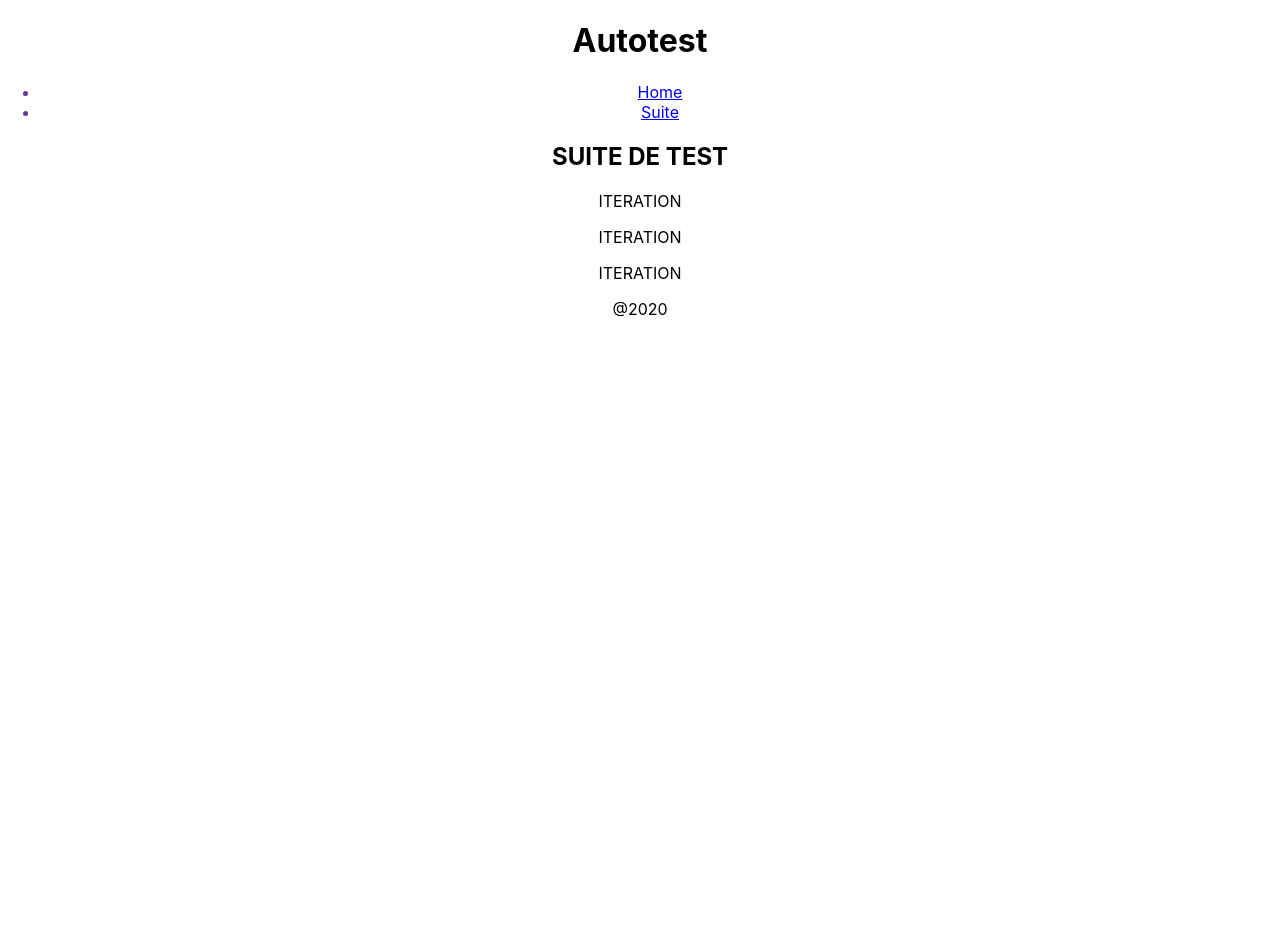
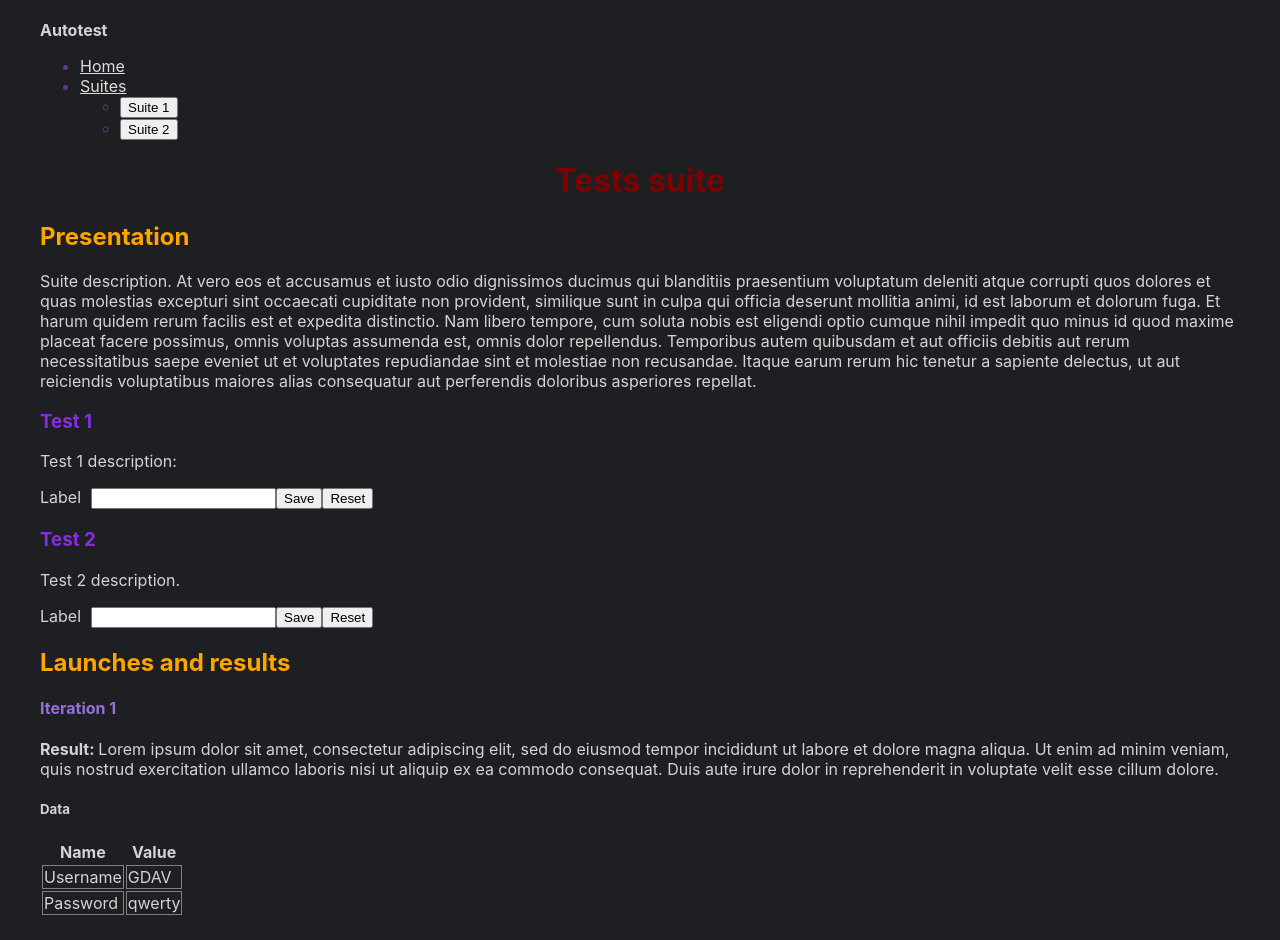
Before and after one commit to ophelielv/autotest, a React (Create React App) app in the folder autotestfront/: page /suite in a window 1280 px wide. Shown: the top 940 px of the page. Before the commit the page ends 800 px from the top, so only its background shows below. Built offline with nearby package versions, Linux system fonts and the light colour scheme.

Commit message:
basic html and css, first components

```diff
--- a/autotestfront/src/App.css
+++ b/autotestfront/src/App.css
@@ -1,7 +1,31 @@
 .App {
-  text-align: center;
+  padding: 20px 40px;
+  background-color: rgb(30, 31, 34);
+  color: rgb(212, 212, 212);
 }
 
+h1 { color: maroon; text-align: center;}
+h2 { color: orange;}
+h3 { color: blueviolet;}
+h4 { color: mediumpurple}
+a { color: gainsboro; }
+
+label{
+  margin-right: 10px;
+}
+
+footer {
+  text-align: center;
+  padding: 20px 10px;
+}
+
+.AppContainer{
+
+}
+
+.AppNav {
+
+}
 /*
 .App-logo {
   height: 40vmin;
--- a/autotestfront/src/App.js
+++ b/autotestfront/src/App.js
@@ -2,23 +2,34 @@ import React from 'react';
 import Navigation from './components/navigation';
 import {
   BrowserRouter as Router,
-  // Switch,
-  // Route,
-  // Link
+  Switch,
+  Route
 } from "react-router-dom";
 import './App.css';
+
+import Suite from './scenes/suite';
+import Home from './scenes/home';
+
 function App() {
   return (
     <Router>
       <div className="App">
         <header className="App-header">
-          <h1>Autotest</h1>
+          <strong>Autotest</strong>
         </header>
 
         <Navigation />
 
+        {/* A <Switch> looks through its children <Route>s and
+            renders the first one that matches the current URL. */}
+        <Switch>
+          <Route path="/suite"><Suite /></Route>
+          <Route path="/"><Home /></Route>
+        </Switch>
+
         <footer> @2020 </footer>
       </div>
+
     </Router >
   );
 }
--- a/autotestfront/src/components/iteration.css
+++ b/autotestfront/src/components/iteration.css
@@ -0,0 +1,3 @@
+table td {
+  border: solid 1px gray;
+}
--- a/autotestfront/src/components/iteration.js
+++ b/autotestfront/src/components/iteration.js
@@ -1,10 +1,37 @@
 import React from 'react';
 import './iteration.css';
 
-function Iteration() {
+function Iteration(props) {
+  console.log("PROPS", props)
 
+  const { iteration } = props;
   return (
-    <p>ITERATION</p>
+    <article>
+      <h4>Iteration {iteration.id}</h4>
+      <p><strong>Result: </strong>Lorem ipsum dolor sit amet, consectetur adipiscing elit, sed do eiusmod tempor incididunt ut labore et dolore magna aliqua.
+        Ut enim ad minim veniam, quis nostrud exercitation ullamco laboris nisi ut aliquip ex ea commodo consequat. Duis aute irure
+        dolor in reprehenderit in voluptate velit esse cillum dolore.
+      </p>
+
+      <h5>Data</h5>
+      <table>
+        <thead>
+          <tr>
+            <th>Name</th>
+            <th>Value</th>
+          </tr>
+        </thead>
+
+        <tbody>
+          {iteration.parameters && iteration.parameters.map(param =>
+            <tr key={param.id}>
+              <td>{param.name}</td>
+              <td>{param.value}</td>
+            </tr>
+          )}
+        </tbody>
+      </table>
+    </article>
   );
 }
 
--- a/autotestfront/src/components/navigation.js
+++ b/autotestfront/src/components/navigation.js
@@ -1,35 +1,32 @@
 import React from 'react';
-import {
-  // BrowserRouter as Router,
-  Switch,
-  Route,
-  Link
-} from "react-router-dom";
+import { Link } from "react-router-dom";
 import './navigation.css';
 
-import Suite from '../scenes/suite'
-import Home from '../scenes/home'
-
-function Navigation() {
-
+function Navigation(props) {
+  const suites = [
+    {
+      id: 1, name: 'Suite 1',
+    },
+    {
+      id: 2, name: 'Suite 2',
+    }
+  ]
   return (
-    <div>
-
-      <nav>
-        <ul>
-          <li><Link to="/">Home</Link></li>
-          <li><Link to="/suite">Suite</Link></li>
-        </ul>
-      </nav>
-
-      {/* A <Switch> looks through its children <Route>s and
-            renders the first one that matches the current URL. */}
-
-      <Switch>
-        <Route path="/suite"><Suite /></Route>
-        <Route path="/"><Home /></Route>
-      </Switch>
-    </div>
+    <nav className="AppNav">
+      <ul>
+        <li><Link to="/">Home</Link></li>
+        <li>
+          <Link to="/suite">Suites</Link>
+          <ul>
+            {suites.map(suite => (
+              <li key={suite.id}>
+                <button>{suite.name}</button>
+              </li>
+            ))}
+          </ul>
+        </li>
+      </ul>
+    </nav>
   );
 }
 
--- a/autotestfront/src/scenes/home.js
+++ b/autotestfront/src/scenes/home.js
@@ -3,8 +3,8 @@ import './home.css';
 
 function Home() {
   return (
-    <main>
-      <h2>Home</h2>
+    <main className="AppContainer">
+      <h1>Home</h1>
     </main>
   );
 }
--- a/autotestfront/src/scenes/suite.js
+++ b/autotestfront/src/scenes/suite.js
@@ -1,16 +1,74 @@
 import React from 'react';
 import './suite.css';
 import Iteration from '../components/iteration';
+import Test from './test';
 
 function Suite() {
 
+  const tests = [
+    {
+      name: 'Test 1',
+      description: 'Test 1 description:',
+    },
+    {
+      name: 'Test 2',
+      description: 'Test 2 description.',
+    },
+  ];
+
+  const iterations = [
+    {
+      id: 1,
+      name: 'Iteration 1',
+      parameters: [
+        { name: 'Username', value: 'GDAV' },
+        { name: 'Password', value: 'qwerty' },
+      ]
+    },
+    {
+      id: 2,
+      name: 'Iteration 2',
+      parameters: [
+        { name: 'Username', value: 'ABC' },
+        { name: 'Password', value: 'pass' },
+      ]
+    },
+    {
+      id: 3,
+      name: 'Iteration 3',
+      parameters: [
+        { name: 'Username', value: 'Hector' },
+        { name: 'Password', value: '123' },
+      ]
+    },
+  ];
+
   return (
-    <main>
-      <h2>SUITE DE TEST</h2>
+    <main className="AppContainer">
+      <h1>Tests suite</h1>
+      <h2>Presentation</h2>
+      <p>
+        Suite description. At vero eos et accusamus et iusto odio dignissimos ducimus qui blanditiis praesentium
+        voluptatum deleniti atque corrupti quos dolores et quas molestias excepturi sint occaecati cupiditate
+        non provident, similique sunt in culpa qui officia deserunt mollitia animi, id est laborum et dolorum
+        fuga. Et harum quidem rerum facilis est et expedita distinctio. Nam libero tempore, cum soluta nobis
+        est eligendi optio cumque nihil impedit quo minus id quod maxime placeat facere possimus, omnis voluptas
+        assumenda est, omnis dolor repellendus. Temporibus autem quibusdam et aut officiis debitis aut rerum
+        necessitatibus saepe eveniet ut et voluptates repudiandae sint et molestiae non recusandae. Itaque earum
+        rerum hic tenetur a sapiente delectus, ut aut reiciendis voluptatibus maiores alias consequatur aut
+        perferendis doloribus asperiores repellat.
+      </p>
 
-      <Iteration />
-      <Iteration />
-      <Iteration />
+      {tests.map(test =>
+        <Test test={test} key={test.key} />
+      )}
+
+      <h2>Launches and results</h2>
+      {iterations.map(iteration =>
+        <Iteration iteration={iteration} />
+      )}
+
+      <button>Start</button>
     </main>
   );
 }
--- /dev/null
+++ b/autotestfront/src/scenes/test.js
@@ -0,0 +1,23 @@
+import React from 'react';
+import './test.css';
+
+function Test(props) {
+  const { test } = props;
+
+  return (
+    <section>
+      <h3>{test.name}</h3>
+
+      <p>{test.description}</p>
+
+      <label>Label</label>
+      <input type="text" name="inp" />
+
+      <button>Save</button>
+      <button>Reset</button>
+
+    </section>
+  );
+}
+
+export default Test;
--- /dev/null
+++ b/autotestfront/src/services/repository.js
@@ -0,0 +1,3 @@
+const repository = {};
+
+export default repository;
```
Also changed, not shown: autotestfront/src/scenes/test.css (added).
